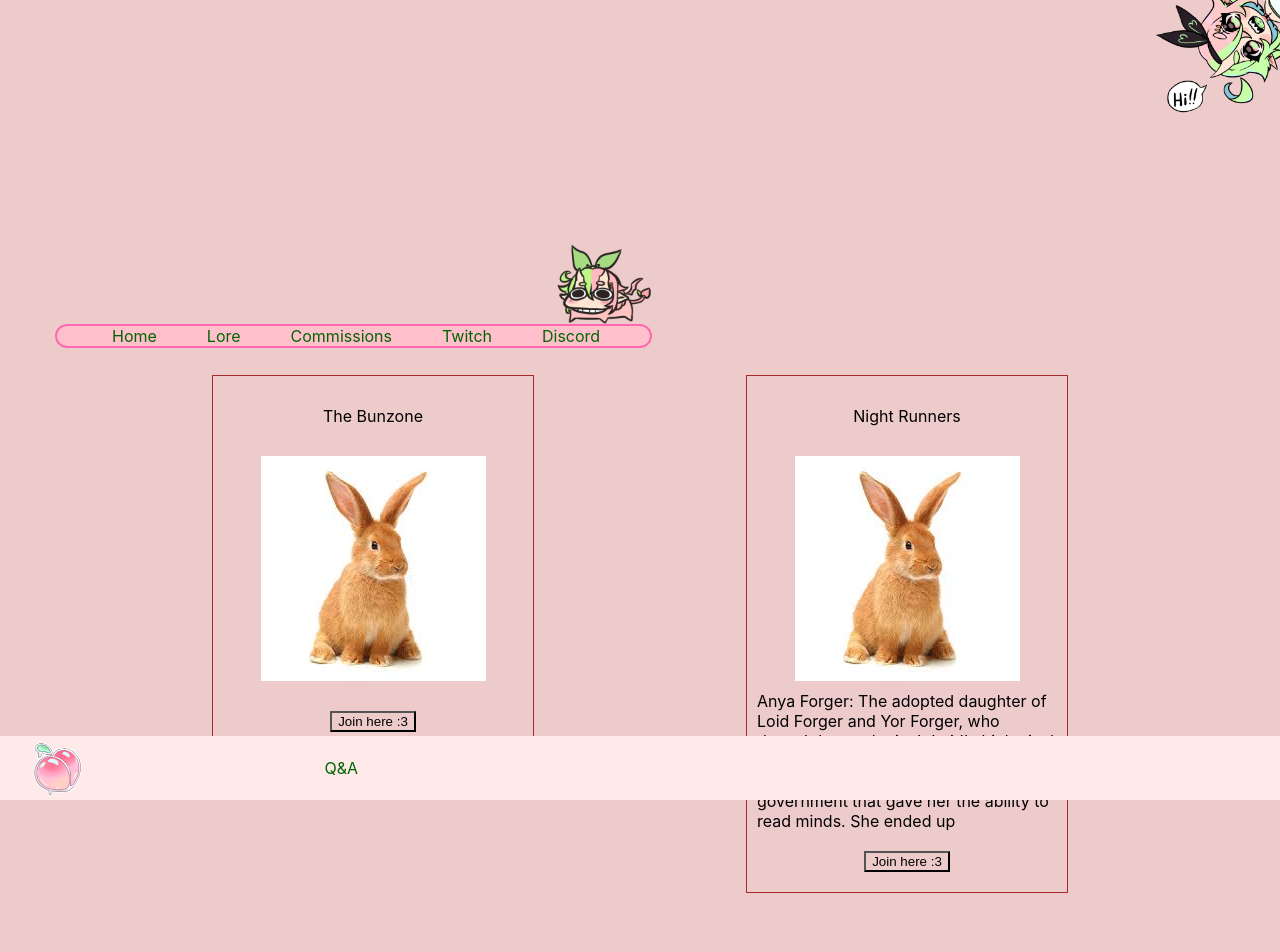
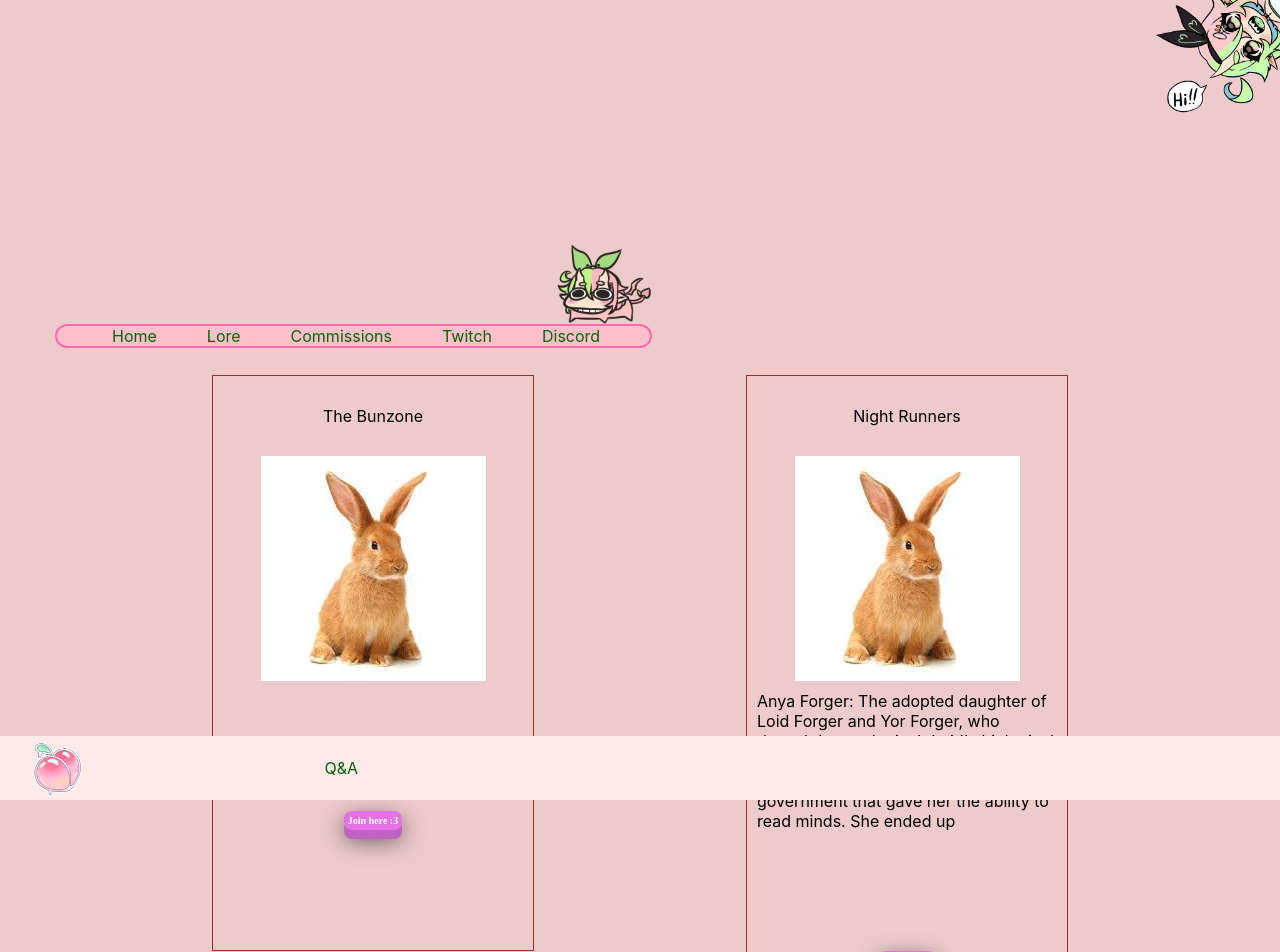
Before and after one commit to jmorales8/Bunnys-space, a React (Create React App) app in the folder ui/: page /discord in a window 1280 px wide. Shown: the top 952 px of the page. Built offline with nearby package versions, Linux system fonts and the light colour scheme.

Commit message:
add disc join functionality to buttons and new styling

```diff
--- a/ui/src/pages/Discord/Servers/Bunzone.tsx
+++ b/ui/src/pages/Discord/Servers/Bunzone.tsx
@@ -6,7 +6,7 @@ export function Bunzone() {
       title="The Bunzone"
       description=""
       img="/images/bunnyL.jpg"
-      joinLink="discord/bruh"
+      joinLink="aS2HvqyrmD"
     />
   );
 }
--- a/ui/src/pages/Discord/Servers/NightRunners.tsx
+++ b/ui/src/pages/Discord/Servers/NightRunners.tsx
@@ -7,7 +7,7 @@ export function NightRunners() {
       title="Night Runners"
       description={text}
       img="/images/bunnyL.jpg"
-      joinLink="discord/deeznuts"
+      joinLink="48UXs8NzKF"
     />
   );
 }
--- a/ui/src/pages/Discord/Servers/ServerTemplate/ServerTemplate.tsx
+++ b/ui/src/pages/Discord/Servers/ServerTemplate/ServerTemplate.tsx
@@ -1,4 +1,4 @@
-
+import { useNavigate } from "react-router-dom";
 interface ServerTemplatePorps {
   title: string;
   description: string;
@@ -7,24 +7,24 @@ interface ServerTemplatePorps {
 }
 
 export function ServerTemplate(props: ServerTemplatePorps) {
-  const {title, description, img, joinLink} = props;
-
-  return(
-  <div className="server">
-    <div className="server__title">
-      {title}
+  const { title, description, img, joinLink } = props;
+  const navigate = useNavigate();
+  return (
+    <div className="server">
+      <div className="server__title">{title}</div>
+      <div className="server__img">
+        <img src={img} alt="server_img" />
+      </div>
+      <div className="server__desc">{description}</div>
+      <div className="server__button__container">
+        <a
+          className="server__button"
+          href={`https://discord.com/invite/${joinLink}`}
+          target="blank"
+        >
+          Join here :3
+        </a>
+      </div>
     </div>
-    <div className="server__img">
-      <img src={img} alt="server_img"/>
-    </div>
-    <div className="server__desc">
-      {description}
-    </div>
-    <div className="server__button__container">
-      <button className="server__button" onClick={() => console.log(joinLink)}>
-        Join here :3
-      </button>
-    </div>
-  </div>
-  )
+  );
 }
--- a/ui/src/pages/Discord/Servers/ServerTemplate/serverTemplate.scss
+++ b/ui/src/pages/Discord/Servers/ServerTemplate/serverTemplate.scss
@@ -13,7 +13,36 @@
     padding: 10px;
   }
   &__button {
-    background-color: transparent;
+    position: relative;
+    color: rgba(255, 255, 255, 1);
+    text-decoration: none;
+    background-color: rgb(229, 113, 229);
+    font-family: 'Yanone Kaffeesatz';
+    font-weight: 700;
+    font-size: 10px;
+    display: block;
+    padding: 4px;
+    -webkit-border-radius: 8px;
+    -moz-border-radius: 8px;
+    border-radius: 8px;
+    -webkit-box-shadow: 0px 9px 0px rgb(192, 99, 195), 0px 9px 25px rgba(0, 0, 0, .7);
+    -moz-box-shadow: 0px 9px 0px rgb(192, 99, 195), 0px 9px 25px rgba(0, 0, 0, .7);
+    box-shadow: 0px 9px 0px rgb(192, 99, 195), 0px 9px 25px rgba(0, 0, 0, .7);
+    margin: 100px auto;
+    text-align: center;
+    -webkit-transition: all .1s ease;
+    -moz-transition: all .1s ease;
+    -ms-transition: all .1s ease;
+    -o-transition: all .1s ease;
+    transition: all .1s ease;
+    &:active {
+      background-color: rgb(150, 68, 150);;
+      -webkit-box-shadow:  0px 9px 0px rgb(125, 57, 125), 0px 9px 25px rgba(0, 0, 0, .7);
+      -moz-box-shadow:  0px 9px 0px rgb(125, 57, 125), 0px 9px 25px rgba(0, 0, 0, .7);
+      box-shadow: 0px 9px 0px rgb(125, 57, 125), 0px 9px 25px rgba(0, 0, 0, .7);
+      position: relative;
+      top: 6px;
+    }
     &__container {
       display: flex;
       justify-content: center;
```
